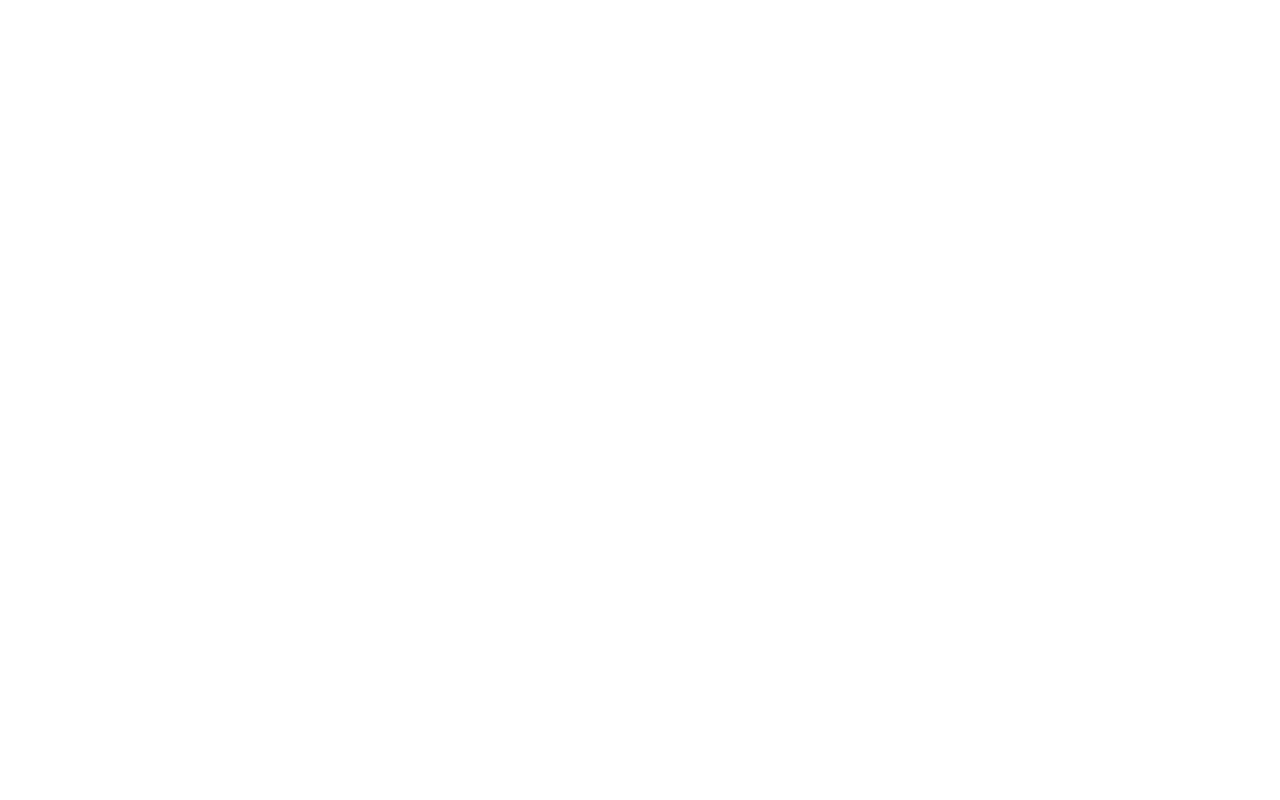
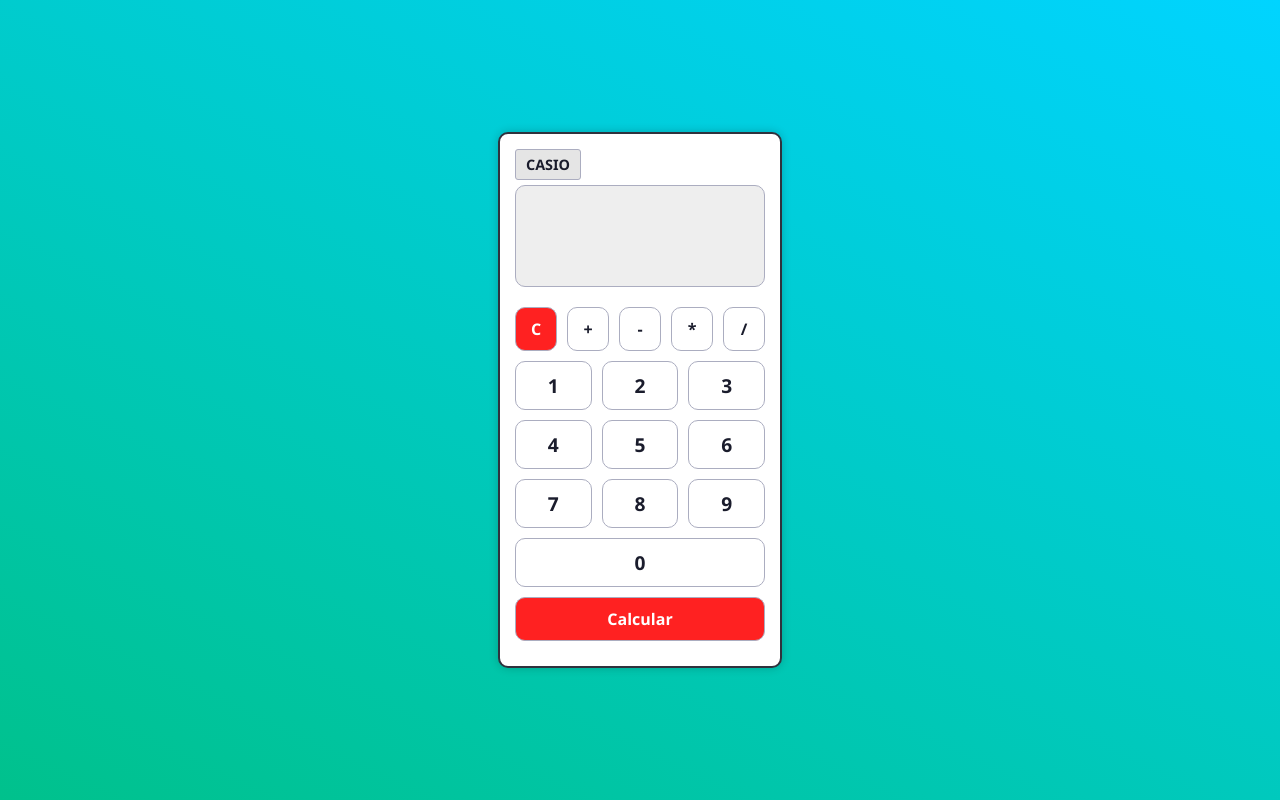
Before and after one commit to cpalaciosvSOEN/calculadora, a plain HTML site: page index.html in a window 1280 px wide. Drawn offline with nearby package versions, Linux system fonts and the light colour scheme; the site is published under a folder, as on GitHub Pages, so addresses that start at the root find nothing.

Commit message:
feat(calculator)

```diff
--- a/index.html
+++ b/index.html
@@ -5,7 +5,7 @@
     <meta charset="UTF-8">
     <meta http-equiv="X-UA-Compatible" content="IE=edge">
     <meta name="viewport" content="width=device-width, initial-scale=1.0">
-    <link rel="stylesheet" href="/css/styles.css">
+    <link rel="stylesheet" href="css/styles.css">
     <title>Rick and Morty API - by Christian Palacios</title>
 </head>
 
@@ -36,7 +36,7 @@
     <script src="https://cdn.jsdelivr.net/npm/axios/dist/axios.min.js"></script>
     <script src="https://code.jquery.com/jquery-3.6.4.min.js"
         integrity="sha256-oP6HI9z1XaZNBrJURtCoUT5SUnxFr8s3BzRl+cbzUq8=" crossorigin="anonymous"></script>
-    <script src="/js/app.js"></script>
+    <script src="js/app.js"></script>
 </body>
 
 </html>
```
